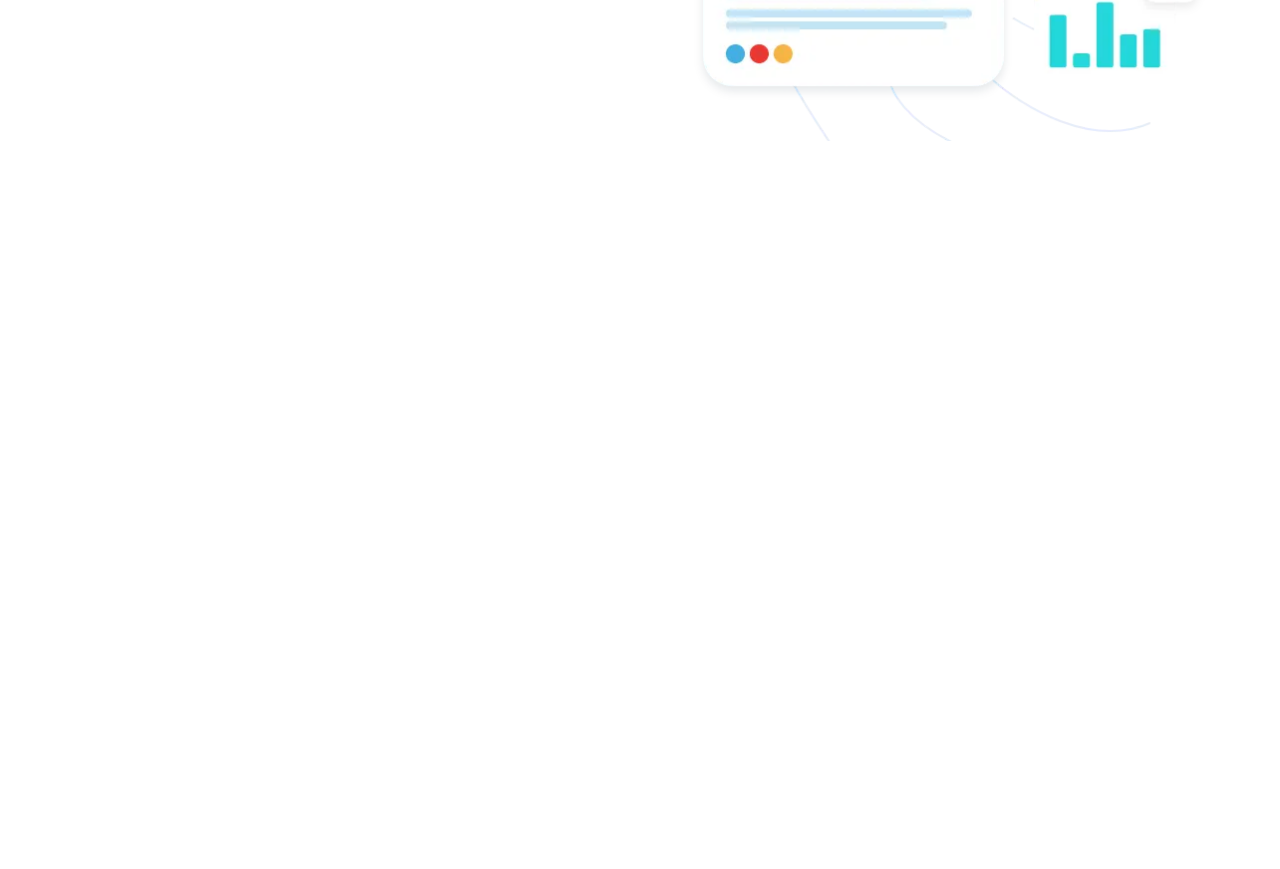
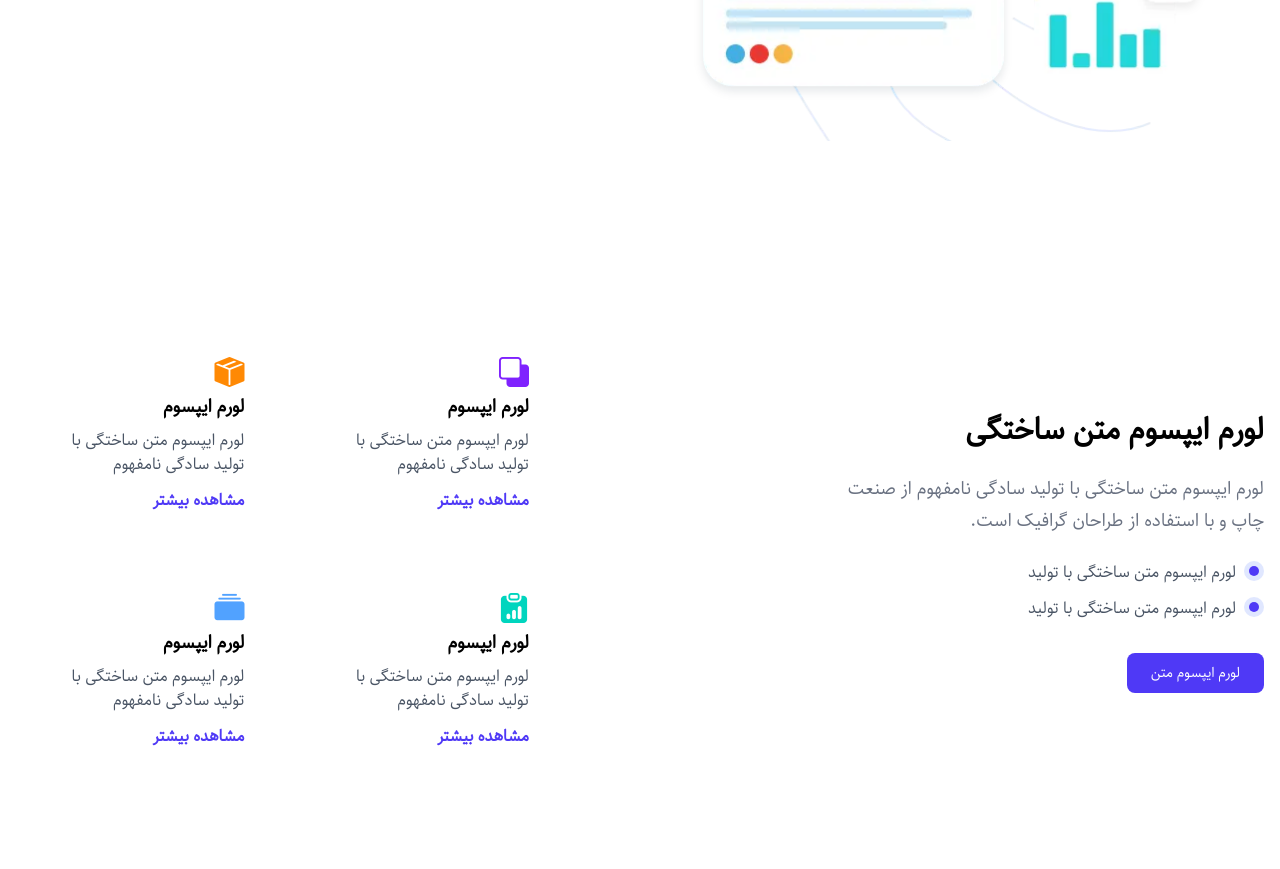
Before and after one commit to Zohrenaeimian/tailwind-project, a website: page index.html in a window 1280 px wide. Shown: the part 2045-2914 px from the top of the page. Before the commit the page ends 2282 px from the top, so only its background shows below. Drawn offline with nearby package versions, Linux system fonts and the light colour scheme.

Commit message:
add Services section

```diff
--- a/index.html
+++ b/index.html
@@ -172,13 +172,17 @@
             <div class=" w-full md:w-1/2 max-w-xl ">
                 <div>
                     <h5 class="text-orange-600 font-bold text-lg mb-4">لورم ایپسوم</h5>
-                <h2 class="font-bold text-lg md:text-xl leading-7 mb-4">لورم ایپسوم متن ساختگی با تولید سادگی نامفهوم از صنعت چاپ و با استفاده از
+                    <h2 class="font-bold text-lg md:text-xl leading-7 mb-4">لورم ایپسوم متن ساختگی با تولید سادگی
+                        نامفهوم از صنعت چاپ و با استفاده از
                         طراحان گرافیک است</h2>
-                <p class="text-gray-600 leading-7 mb-4 ">لورم ایپسوم متن ساختگی با تولید سادگی نامفهوم از صنعت چاپ و با استفاده از طراحان گرافیک است. چاپگرها
-                    و متون بلکه روزنامه و مجله در ستون و سطرآنچنان که لازم است و برای شرایط فعلی تکنولوژی مورد نیاز و
+                    <p class="text-gray-600 leading-7 mb-4 ">لورم ایپسوم متن ساختگی با تولید سادگی نامفهوم از صنعت چاپ و
+                        با استفاده از طراحان گرافیک است. چاپگرها
+                        و متون بلکه روزنامه و مجله در ستون و سطرآنچنان که لازم است و برای شرایط فعلی تکنولوژی مورد نیاز
+                        و
                         کاربردهای متنوع با هدف بهبود ابزارهای کاربردی می باشد</p>
 
-                    <a class="text-primary-500 flex items-center gap-2 hover:gap-4 transition-all " href="#"> لورم ایپسوم متن ساختگی با تولید سادگی نامفهوم
+                    <a class="text-primary-500 flex items-center gap-2 hover:gap-4 transition-all " href="#"> لورم
+                        ایپسوم متن ساختگی با تولید سادگی نامفهوم
                         <i class="bi bi-arrow-left text-xl leading-0"></i>
                     </a>
                 </div>
@@ -187,6 +191,70 @@
     </section>
     <!-- End Info -->
 
+    <!-- Services -->
+    <section class="max-w-7xl m-auto px-4 py-16 md:py-24 ">
+        <div class="flex flex-col md:flex-row justify-between items-center gap-10 md:gap-20 ">
+            <div>
+                <div class="w-full md:w-2/3 flex flex-col justify-center">
+                    <h1 class="font-bold text-3xl mb-6">لورم ایپسوم متن ساختگی</h1>
+                    <p class="text-gray-500 text-lg leading-8 mb-6">لورم ایپسوم متن ساختگی با تولید سادگی نامفهوم از
+                        صنعت چاپ و با
+                        استفاده از طراحان گرافیک است.</p>
+                    <div>
+                        <div class="flex gap-2 mb-3 ">
+                            <div class="size-5 bg-indigo-100 rounded-full flex justify-center items-center ">
+                                <div class="size-2.5 bg-indigo-600 rounded-full  "></div>
+                            </div>
+                            <span class="text-gray-600">لورم ایپسوم متن ساختگی با تولید</span>
+                        </div>
+                        <div class="flex gap-2 ">
+                            <div class="size-5 bg-indigo-100 rounded-full flex justify-center items-center ">
+                                <div class="size-2.5 bg-indigo-600 rounded-full  "></div>
+                            </div>
+                            <span class="text-gray-600">لورم ایپسوم متن ساختگی با تولید</span>
+                        </div>
+                    </div>
+
+                </div>
+                <button class="btn-primary bg-indigo-600 hover:bg-indigo-700 mt-8">لورم ایپسوم متن</button>
+            </div>
+            <div class=" ">
+                <div class="grid grid-cols-1 md:grid-cols-2 gap-8">
+                    <div class="cursor-pointer bg-white max-w-72 p-6 hover:shadow-gray-300 hover:shadow-xl hover:scale-105 rounded-2xl transition-all duration-300 ">
+                        <i class="bi bi-back text-violet-600 text-3xl"></i>
+                        <h3 class="font-bold text-lg mb-2">لورم ایپسوم</h3>
+                        <p class="text-gray-600 mb-3">لورم ایپسوم متن ساختگی با تولید سادگی نامفهوم</p>
+                        <a class="text-indigo-600 font-bold" href="#">مشاهده بیشتر</a>
+                    </div>
+                    <div class="cursor-pointer bg-white max-w-72 p-6 hover:shadow-gray-300 hover:shadow-xl hover:scale-105 rounded-2xl transition-all duration-300 ">
+                        <i class="bi bi-box-seam-fill text-orange-400 text-3xl"></i>
+                        <h3 class="font-bold text-lg mb-2">لورم ایپسوم</h3>
+                        <p class="text-gray-600 mb-3">لورم ایپسوم متن ساختگی با تولید سادگی نامفهوم</p>
+                        <a class="text-indigo-600 font-bold" href="#">مشاهده بیشتر</a>
+                    </div>
+                    <div class="cursor-pointer bg-white max-w-72 p-6 hover:shadow-gray-300 hover:shadow-xl hover:scale-105 rounded-2xl transition-all duration-300 ">
+                        <i class="bi bi-clipboard-data-fill text-teal-400 text-3xl"></i>
+                        <h3 class="font-bold text-lg mb-2">لورم ایپسوم</h3>
+                        <p class="text-gray-600 mb-3">لورم ایپسوم متن ساختگی با تولید سادگی نامفهوم</p>
+                        <a class="text-indigo-600 font-bold" href="#">مشاهده بیشتر</a>
+                    </div>
+                    <div class="cursor-pointer bg-white max-w-72 p-6 hover:shadow-gray-300 hover:shadow-xl hover:scale-105 rounded-2xl transition-all duration-300 ">
+                        <i class="bi bi-collection-fill text-primary-400 text-3xl"></i>
+                        <h3 class="font-bold text-lg mb-2">لورم ایپسوم</h3>
+                        <p class="text-gray-600 mb-3">لورم ایپسوم متن ساختگی با تولید سادگی نامفهوم</p>
+                        <a class="text-indigo-600 font-bold" href="#">مشاهده بیشتر</a>
+                    </div>
+                </div>
+            </div>
+        </div>
+    </section>
+
+
+    <!-- End Services -->
+
+
+
+
 </body>
 
 </html>
```
Also changed, not shown: dist/output.css. Lines whose indentation alone changed are shown as unchanged.
